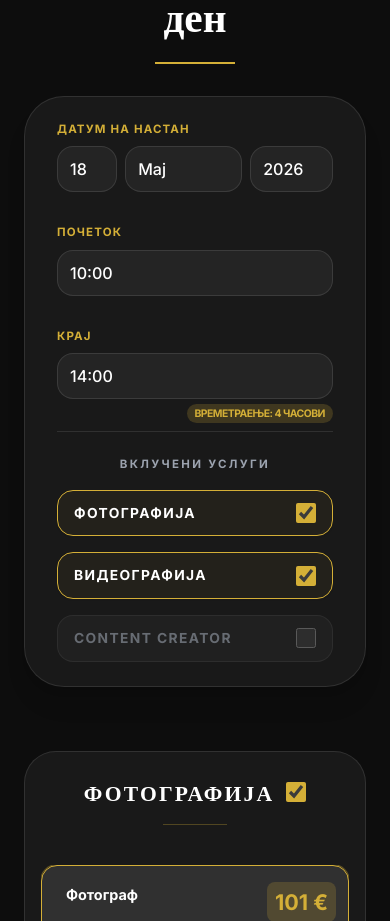
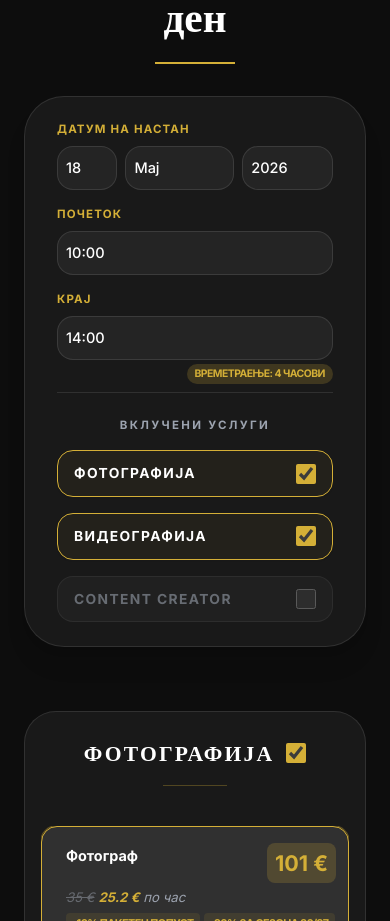
Before and after one commit to 3latk0/Drim-Teams, a React (Vite) app: page / in a window 390 px wide. Shown: the part 1460-2381 px from the top of the page. Built offline with nearby package versions, Linux system fonts and the light colour scheme; a web font is replaced by a local one.

Commit message:
style: improve event scheduling form responsiveness
Refactor grid layout to allocate more space to the date picker and adjust padding and font sizes for better mobile readability.

```diff
--- a/components/EventScheduling.tsx
+++ b/components/EventScheduling.tsx
@@ -102,7 +102,7 @@ const EventScheduling: React.FC<EventSchedulingProps> = ({
   };
 
   const duration = calculateDuration();
-  const selectBaseStyles = `bg-gray-50 border border-gray-100 rounded-2xl px-3 py-2.5 focus:ring-2 focus:ring-accent/20 focus:outline-none transition-all font-medium appearance-none cursor-pointer text-[16.1px] ${isDarkMode ? 'bg-white/5 border-white/10 text-white' : 'bg-gray-50 border-gray-100 text-primary'}`;
+  const selectBaseStyles = `bg-gray-50 border border-gray-100 rounded-2xl px-2 md:px-3 py-2.5 focus:ring-2 focus:ring-accent/20 focus:outline-none transition-all font-medium appearance-none cursor-pointer text-[14.5px] md:text-[16.1px] ${isDarkMode ? 'bg-white/5 border-white/10 text-white' : 'bg-gray-50 border-gray-100 text-primary'}`;
 
   return (
     <div className="w-full mb-12">
@@ -112,19 +112,19 @@ const EventScheduling: React.FC<EventSchedulingProps> = ({
       </div>
 
       <div className={`shadow-xl rounded-[2.5rem] py-6 px-8 md:py-8 md:px-10 space-y-8 transition-colors ${isDarkMode ? 'bg-white/5 border border-white/10' : 'bg-white border border-gray-100'}`}>
-        <div className="grid grid-cols-1 md:grid-cols-3 gap-8 items-end">
+        <div className="grid grid-cols-1 md:grid-cols-[1.3fr_0.85fr_0.85fr] gap-4 md:gap-5 lg:gap-8 items-end">
           <div className="space-y-2">
             <label className="text-[11.5px] font-bold uppercase tracking-widest text-accent flex items-center">
               {t.dateLabel}
             </label>
             <div className="flex gap-2">
-              <select value={currentDay} onChange={(e) => handleDatePartChange('day', e.target.value)} className={`${selectBaseStyles} flex-[0.6] w-0`}>
+              <select value={currentDay} onChange={(e) => handleDatePartChange('day', e.target.value)} className={`${selectBaseStyles} flex-[0.7] w-0 min-w-[48px]`}>
                 {days.map(d => <option key={d} value={d} className={isDarkMode ? 'bg-[#1a1a1a]' : ''}>{d}</option>)}
               </select>
-              <select value={currentMonth} onChange={(e) => handleDatePartChange('month', e.target.value)} className={`${selectBaseStyles} flex-[1.6] w-0`}>
+              <select value={currentMonth} onChange={(e) => handleDatePartChange('month', e.target.value)} className={`${selectBaseStyles} flex-[1.5] w-0 min-w-[95px]`}>
                 {monthOptions.map(m => <option key={m.val} value={m.val} className={isDarkMode ? 'bg-[#1a1a1a]' : ''}>{m.name}</option>)}
               </select>
-              <select value={currentYear} onChange={(e) => handleDatePartChange('year', e.target.value)} className={`${selectBaseStyles} flex-[1] w-0`}>
+              <select value={currentYear} onChange={(e) => handleDatePartChange('year', e.target.value)} className={`${selectBaseStyles} flex-[1.2] w-0 min-w-[76px]`}>
                 {years.map(y => <option key={y} value={y} className={isDarkMode ? 'bg-[#1a1a1a]' : ''}>{y}</option>)}
               </select>
             </div>
```
